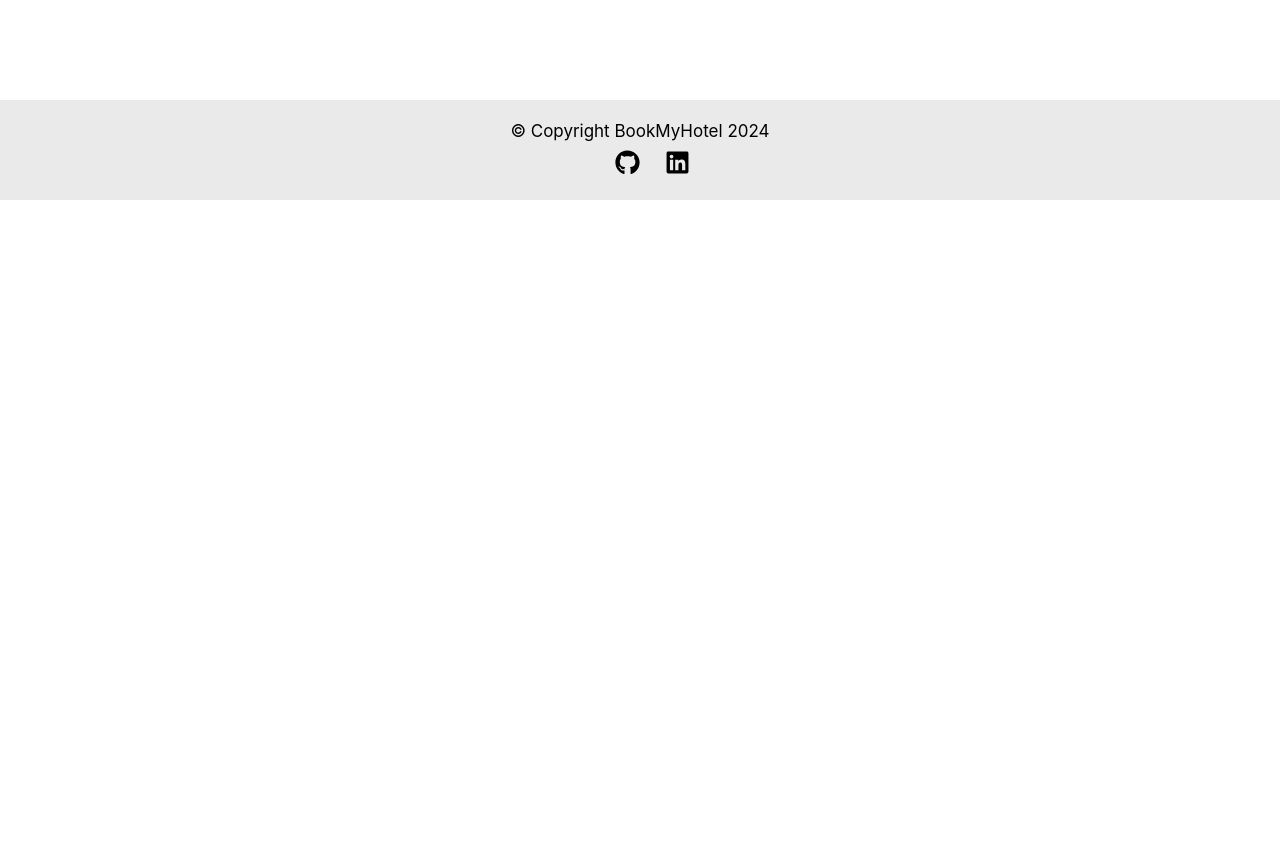
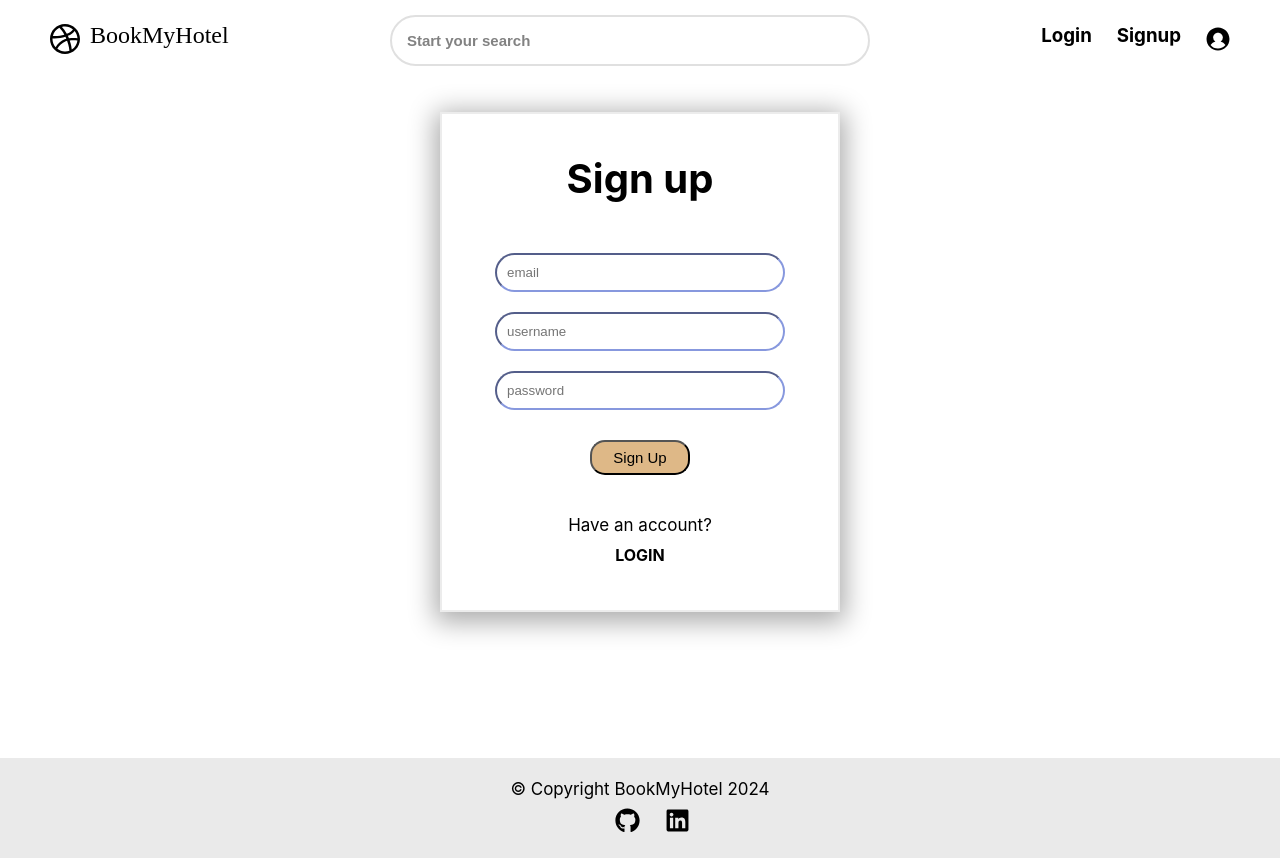
Before and after one commit to s7xdd/BookMyHotel, a React (Vite) app in the folder client/: page /signup in a window 1280 px wide. Before the commit the page ends 800 px from the top, so only its background shows below. Built offline with nearby package versions, Linux system fonts and the light colour scheme.

Commit message:
Added signup page

```diff
--- a/client/src/App.tsx
+++ b/client/src/App.tsx
@@ -5,6 +5,7 @@ import Productpage from "./pages/Productpage";
 import Uniquepage from "./pages/Uniquepage";
 import Layout from "./components/Layout";
 import Loginpage from "./pages/Loginpage";
+import Signuppage from "./pages/Signuppage";
 
 function App() {
   return (
@@ -16,6 +17,7 @@ function App() {
             <Route path="/Unique stays" Component={Uniquepage} />
             <Route path="/rooms/:product" Component={Productpage} />
             <Route path="/login" Component={Loginpage}/>
+            <Route path="/signup" Component={Signuppage}/>
           </Routes>
         </Router>
       </Layout>
--- a/client/src/components/Header.tsx
+++ b/client/src/components/Header.tsx
@@ -19,10 +19,10 @@ const Header = () => {
             />
         <div className="header_icon">
           <div style={{ display: "flex", gap: "25px" }}>
-            <Link to={'/login'}>
+            <Link to={'/login'} target="_parent">
               <h3>Login</h3>
             </Link>
-            <Link to={'/signup'}>
+            <Link to={'/signup'} target="_parent">
               <h3>Signup</h3>
             </Link>
           </div>
--- /dev/null
+++ b/client/src/pages/Signuppage.tsx
@@ -0,0 +1,30 @@
+import { Link } from 'react-router-dom'
+import '../styles/signuppage.css'
+import Header from '../components/Header'
+
+const Signuppage = () => {
+  return (
+    <div className='nav'>
+        <Header/>
+    <div className='signup_main'>
+        <div className='signup_inner'>
+            <h1>Sign up</h1>
+            <div style={{display: 'flex', flexDirection: 'column', width: '290px', gap: '20px'}}>
+                <input type="text" placeholder='email'/>
+                <input type="text" placeholder='username' />
+                <input type="text" placeholder='password' />
+            </div>
+            <div>
+                <button>Sign Up</button>
+            </div>
+            <div style={{display: 'flex', flexDirection: 'column', marginTop: '25px',alignItems: 'center', gap:'10px'}}>
+                <span>Have an account?</span>
+                <Link to={'/login'} style={{fontWeight: 'bold'}}>LOGIN</Link>
+            </div>
+        </div>
+    </div>
+    </div>
+  )
+}
+
+export default Signuppage
--- /dev/null
+++ b/client/src/styles/signuppage.css
@@ -0,0 +1,48 @@
+.signup_main{
+    height: 74vh;
+    display: flex;
+    justify-content: center;
+    align-items: center;
+}
+
+.signup_inner{
+    border: 2px solid rgb(236, 236, 236);
+    box-shadow: 0px 5px 25px 5px rgb(171, 171, 171);
+    height: 500px;
+    width: 400px;
+    display: flex;
+    flex-direction: column;
+    gap: 15px;
+    align-items: center;
+
+    h1{
+        margin-top: 40px;
+        margin-bottom: 35px;
+        font-size: 40px;
+    }
+
+    span{
+        font-size: 17px;
+    }
+
+    button{
+        border-radius: 15px;
+        width: 100px;
+        font-size: 15px;
+        padding: 7px;
+        background-color: burlywood;
+        margin-top: 15px;
+
+    }
+
+    input{
+        padding: 10px;
+        border-radius: 20px;
+        border-color: rgb(135, 152, 222);
+    }
+
+    input:hover{
+        border-color: blue;
+    }
+
+}
```
